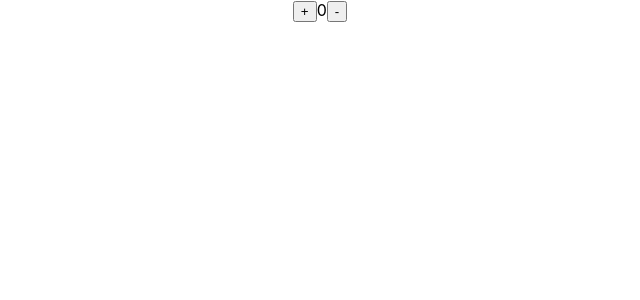
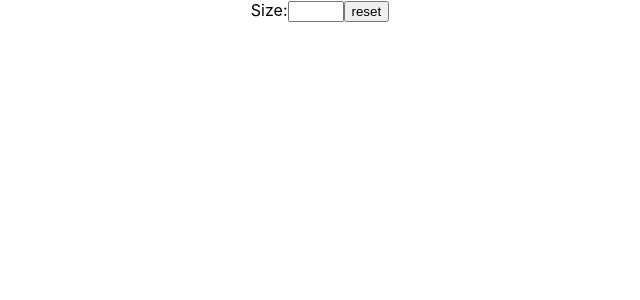
Before and after one commit to eddieoocl/day8-react-starter, a React (Create React App) app: page / in a window 1280 px wide. Shown: the top 300 px of the page, without its empty margins (320-960 px from the left). Built offline with nearby package versions, Linux system fonts and the light colour scheme.

Commit message:
feat: add multiple counter

```diff
--- a/src/App.js
+++ b/src/App.js
@@ -1,11 +1,11 @@
 import logo from "./logo.svg";
 import "./App.css";
-import Counter from "./components/Counter";
+import MultipleCounter from "./components/MultipleCounter";
 
 function App() {
   return (
     <div className="App">
-      <Counter />
+      <MultipleCounter />
     </div>
   );
 }
--- a/src/components/Counter.jsx
+++ b/src/components/Counter.jsx
@@ -5,10 +5,10 @@ const Counter = () => {
   const [counter, setCounter] = useState(0);
 
   const increase = () => {
-    setCounter((prev) => prev + 1);
+    setCounter((count) => count + 1);
   };
   const decrease = () => {
-    setCounter((prev) => prev - 1);
+    setCounter((count) => count - 1);
   };
 
   return (
--- /dev/null
+++ b/src/components/CounterGroup.jsx
@@ -0,0 +1,15 @@
+import Counter from "./Counter";
+
+const CounterGroup = (props) => {
+  const { size } = props;
+
+  return (
+    <div>
+      {Array.apply(null, { length: size }).map(() => (
+        <Counter id={`${Math.random()}`} key={`${Math.random()}`} />
+      ))}
+    </div>
+  );
+};
+
+export default CounterGroup;
--- /dev/null
+++ b/src/components/CounterGroupGenerator.jsx
@@ -0,0 +1,33 @@
+import { useState } from "react";
+
+import "./countergroupGenerator.css";
+
+const CounterGroupGenerator = (props) => {
+  const [size, setSize] = useState();
+
+  const { setSize: setGlobalSize } = props;
+
+  const handleChange = (event) => {
+    setSize(event.target.value);
+  };
+
+  const handleReset = (event) => {
+    setGlobalSize(size);
+  };
+
+  return (
+    <div className="counter-group-generator">
+      <span>Size:</span>
+      <input
+        min={0}
+        max={20}
+        type="number"
+        value={size}
+        onChange={handleChange}
+      ></input>
+      <button onClick={handleReset}>reset</button>
+    </div>
+  );
+};
+
+export default CounterGroupGenerator;
--- /dev/null
+++ b/src/components/MultipleCounter.jsx
@@ -0,0 +1,17 @@
+import { useState } from "react";
+import Counter from "./Counter";
+import CounterGroup from "./CounterGroup";
+import CounterGroupGenerator from "./CounterGroupGenerator";
+
+const MultipleCounter = () => {
+  const [size, setSize] = useState(0);
+
+  return (
+    <div>
+      <CounterGroupGenerator setSize={setSize} size={size} />
+      <CounterGroup size={size} />
+    </div>
+  );
+};
+
+export default MultipleCounter;
--- /dev/null
+++ b/src/components/countergroupGenerator.css
@@ -0,0 +1,2 @@
+.counter-group-generator > {
+}
```
